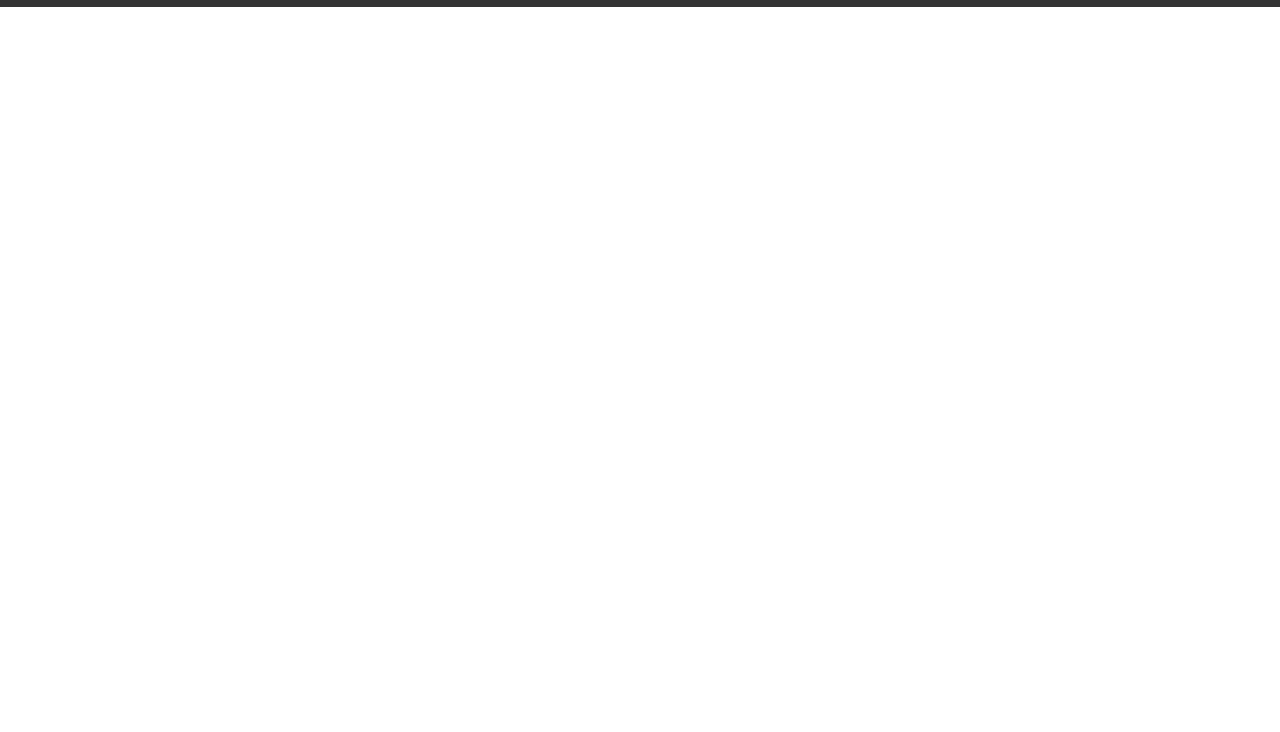
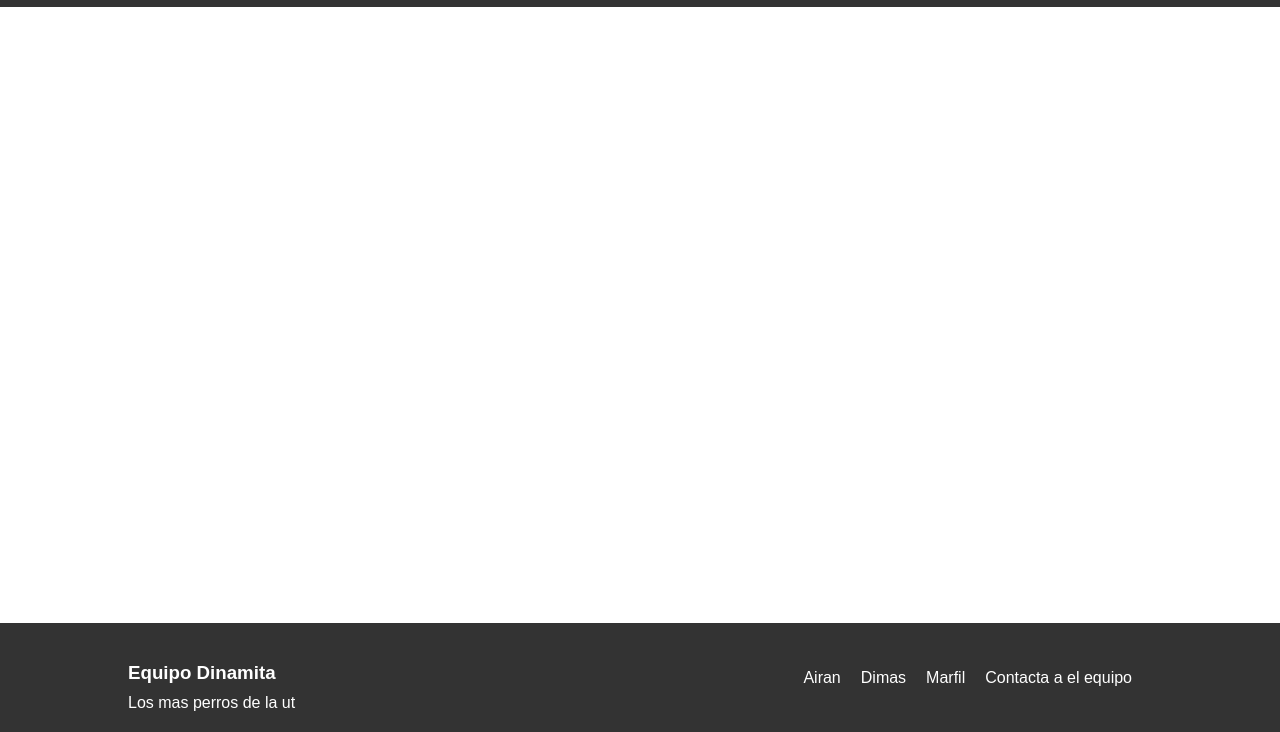
Before and after one commit to AiranCam/web, a plain HTML site: page index.html in a window 1280 px wide. Shown: the part 68-800 px from the top of the page. Drawn offline with Linux system fonts and the light colour scheme.

Commit message:
Add footer

```diff
--- a/index.html
+++ b/index.html
@@ -18,5 +18,23 @@
             </ul>
         </nav>
     </header>
+    <footer class="footer">
+        <div class="container">
+          <div class="footer-content">
+            <div class="footer-left">
+              <h3>Equipo Dinamita</h3>
+              <p>Los mas perros de la ut</p>
+            </div>
+            <div class="footer-right">
+              <ul class="footer-links">
+                <li><a href="#">Airan</a></li>
+                <li><a href="#">Dimas</a></li>
+                <li><a href="#">Marfil</a></li>
+                <li><a href="#">Contacta a el equipo</a></li>
+              </ul>
+            </div>
+          </div>
+        </div>
+      </footer>
 </body>
 </html>
--- a/style.css
+++ b/style.css
@@ -35,14 +35,52 @@ nav ul li a:hover {
     text-decoration: underline;
 }
 
-footer {
+.content {
+    min-height: calc(100vh - 100px); /* Altura mínima del contenido para que el footer se quede abajo */
+    padding: 20px;
+  }
+
+  .footer {
     background-color: #333;
-    color: white;
-    text-align: center;
-    padding: 10px 0;
-    position: absolute;
+    color: #fff;
+    padding: 20px 0;
+    position: fixed;
+    bottom: 0;
     width: 100%;
-    bottom: 0;
+  }
+
+  .container {
+    width: 80%;
+    margin: 0 auto;
+  }
+
+  .footer-content {
+    display: flex;
+    justify-content: space-between;
+    align-items: center;
+  }
+
+  .footer-left h3 {
+    margin-bottom: 10px;
+  }
+
+  .footer-links {
+    list-style-type: none;
+    padding: 0;
+    display: flex;
+  }
+
+  .footer-links li {
+    margin-right: 20px;
+  }
+
+  .footer-links a {
+    color: #fff;
+    text-decoration: none;
+  }
+
+  .footer-links a:hover {
+    text-decoration: underline;
 }
 
 p {
```
